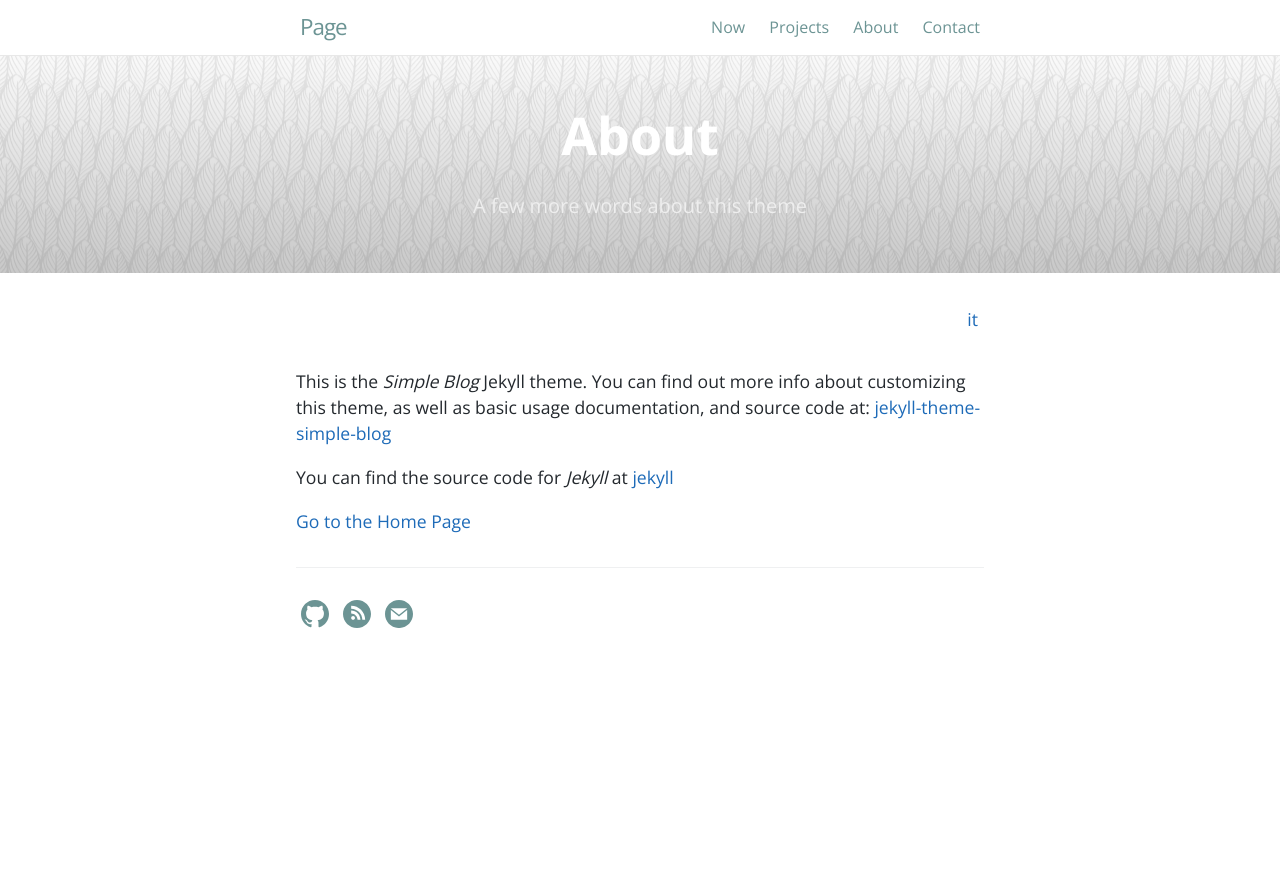
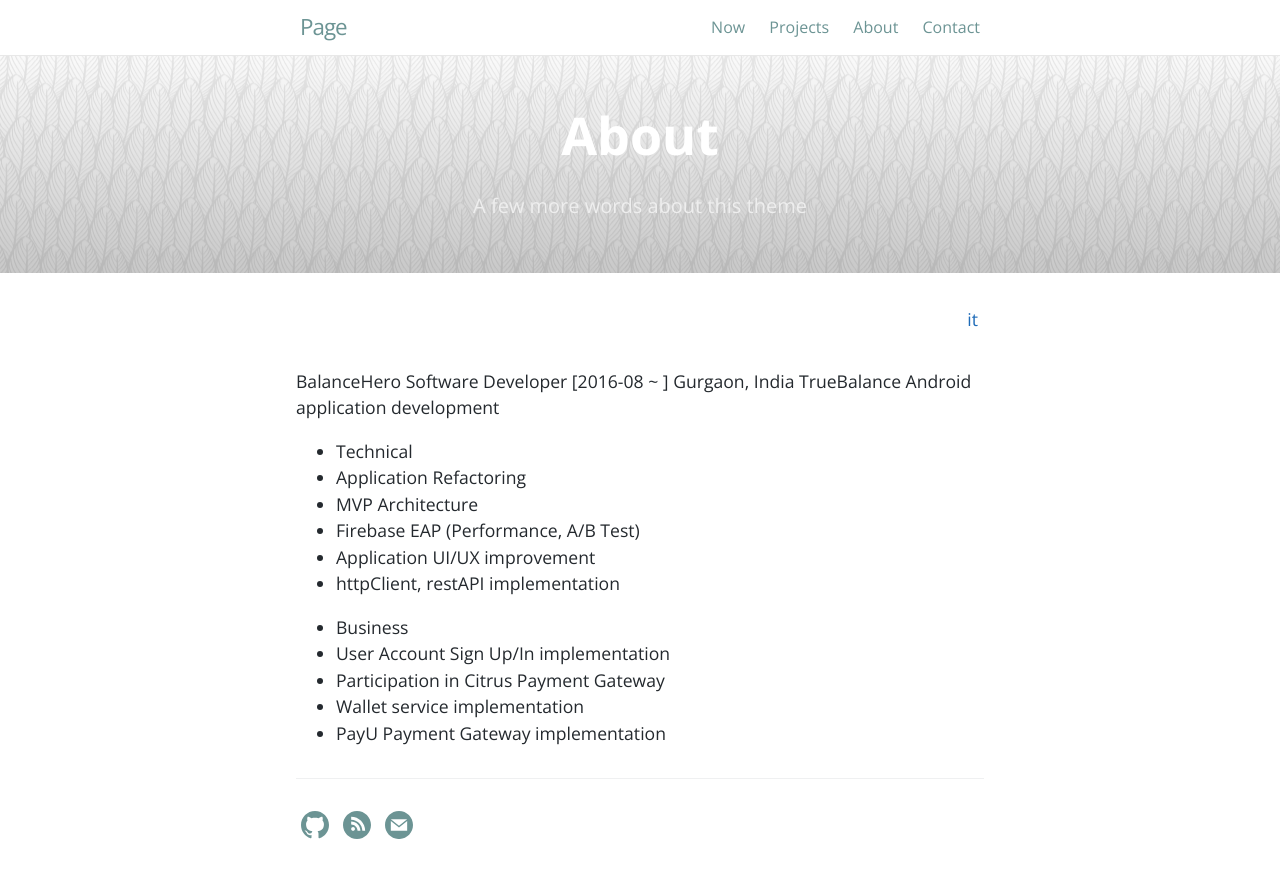
Before and after one commit to yunyh/pages, a Jekyll site: the page built from about-en.md, in a window 1280 px wide. Shown: the top 878 px of the page. Built offline with Jekyll 4.4.1, drawn with Linux system fonts in a browser that asks for light colours.

Commit message:
change about

```diff
--- a/about-en.md
+++ b/about-en.md
@@ -12,8 +12,19 @@ lang: en
 order: 2
 ---
 
-This is the _Simple Blog_ Jekyll theme. You can find out more info about customizing this theme, as well as basic usage documentation, and source code at: [jekyll-theme-simple-blog](https://github.com/lorepirri/jekyll-theme-simple-blog)
+BalanceHero Software Developer [2016-08 ~ ]
+Gurgaon, India
+TrueBalance Android application development
 
-You can find the source code for _Jekyll_ at [jekyll](https://github.com/jekyll/jekyll)
+- Technical
+* Application Refactoring
+* MVP Architecture
+* Firebase EAP (Performance, A/B Test)
+* Application UI/UX improvement
+* httpClient, restAPI implementation
 
-{% include go-to-home-page.html %}
+- Business
+* User Account Sign Up/In implementation
+* Participation in Citrus Payment Gateway
+* Wallet service implementation
+* PayU Payment Gateway implementation
```
